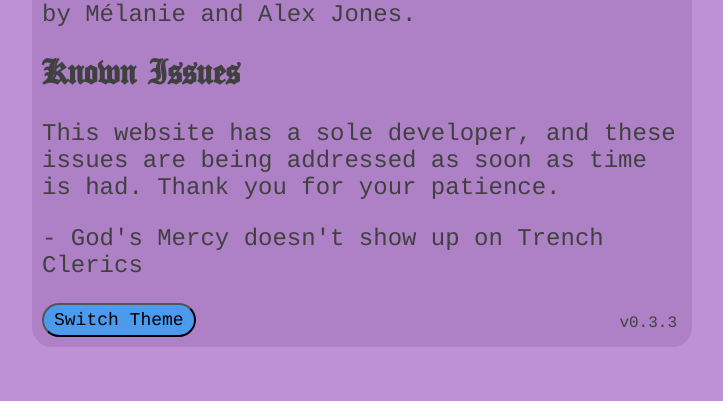
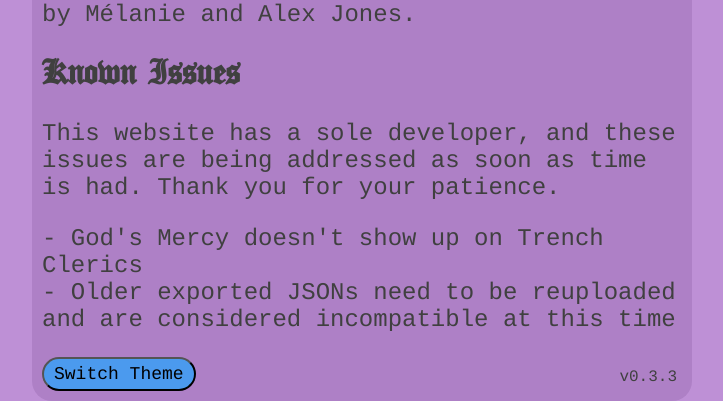
Before and after one commit to CmdrApollo/TrenchScribe, a Flask app: page / in a window 1280 px wide. Shown: the part 1540-1941 px from the top of the page, without its empty margins (288-1011 px from the left). Before the commit the page ends 1887 px from the top, so only its background shows below. Run offline with Flask 3, Linux system fonts and the light colour scheme.

Commit message:
older jsons message

```diff
--- a/templates/index.html
+++ b/templates/index.html
@@ -43,7 +43,7 @@
         <p>Built as a companion to Trench Compendium, this website allows you to take a downloaded JSON file for your warband and print it out, for easy reference during paper games. We really wanted this functionality, so here it is for anyone to use. Feel free to reach out for any bug reports or feature requests. You can find us <a href="https://discord.com/channels/1240314679331389550/1327157285457231983">here.</a> Trench Scribe was created by Mélanie and Alex Jones.</p>
         <h2>Known Issues</h2>
         <p>This website has a sole developer, and these issues are being addressed as soon as time is had. Thank you for your patience.</p>
-        <p>- God's Mercy doesn't show up on Trench Clerics</p>
+        <p>- God's Mercy doesn't show up on Trench Clerics<br>- Older exported JSONs need to be reuploaded and are considered incompatible at this time</p>
         <button id="theme-toggle">Switch Theme</button>
         <nav>
             <div class="version">v0.3.3</div>
```
